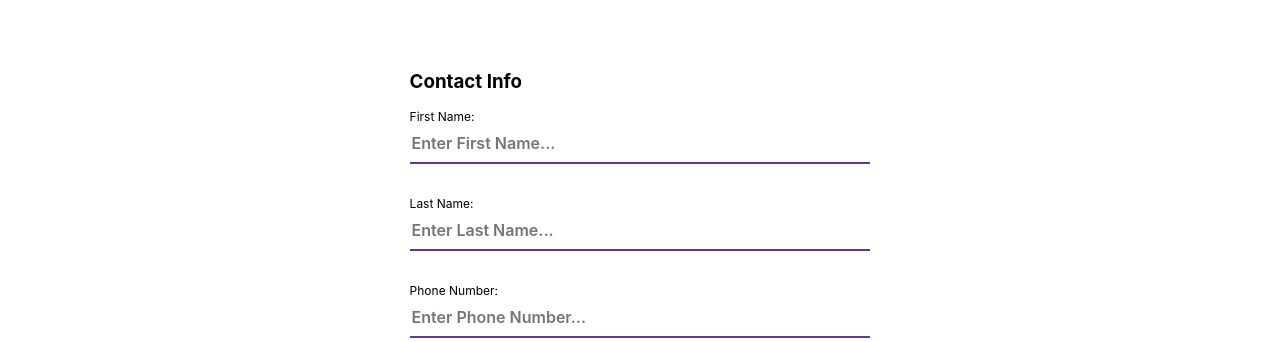
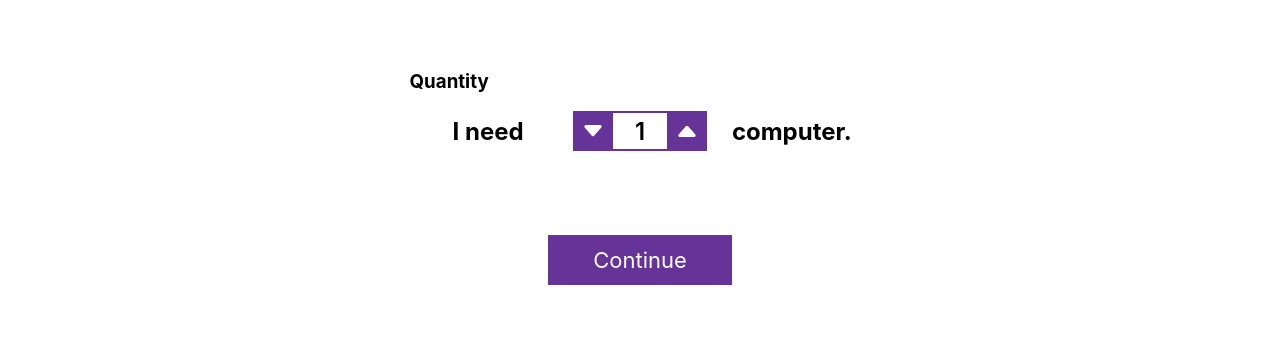
Before and after one commit to Bat-Cave/ezworkpc, a React (Create React App) app: page /#/order in a window 1280 px wide. Shown: the part 610-952 px from the top of the page. Built offline with nearby package versions, Linux system fonts and the light colour scheme; no server answers.

Commit message:
changed order flow. Minor style updates

```diff
--- a/package.json
+++ b/package.json
@@ -17,6 +17,7 @@
     "nodemon": "^2.0.7",
     "react": "^17.0.1",
     "react-dom": "^17.0.1",
+    "react-icons": "^4.2.0",
     "react-router-dom": "^5.2.0",
     "react-scripts": "4.0.2",
     "unirest": "^0.6.0",
--- a/src/Components/Order.js
+++ b/src/Components/Order.js
@@ -1,6 +1,7 @@
 import '../Styles/Order.css';
 import React, { useState, useEffect } from 'react';
 import { Link } from 'react-router-dom';
+import { BsFillCaretDownFill, BsFillCaretUpFill } from 'react-icons/bs';
 import axios from "axios";
 import { init } from 'emailjs-com';
 import emailjs from 'emailjs-com';
@@ -18,7 +19,8 @@
                                         shippingAddressStreet: '',
                                         shippingAddressCity: '',
                                         shippingAddressState: '',
-                                        shippingAddressZIP: ''
+                                        shippingAddressZIP: '',
+                                        quantity: 1
                                     })
     let [orderSubmitted, setOrderSubmitted] = useState('');
     let [orderReceived, setOrderReceived] = useState('');
@@ -211,8 +213,26 @@
         //     }, function(error) {
         //         console.log('FAILED...', error);
         // });
-        setOrderSubmitted('submitted');
     };
+
+    const updateQuantity = (val) => {
+        if(val === '+'){
+            if(inputs.quantity < 10){
+                setInputs(prev => ({
+                    ...prev,
+                    quantity: inputs.quantity + 1
+                }))
+            }
+        }
+        if(val === '-'){
+            if(inputs.quantity > 1){
+                setInputs(prev => ({
+                    ...prev,
+                    quantity: inputs.quantity - 1
+                }))
+            }
+        }
+    }
 
     return(
         <div className='order'>
@@ -250,11 +270,34 @@
                 </div>
             </section>
             <section>
-                <h3>Contact Info</h3>
+                <h3>Quantity</h3>
+                <div className='option textInput' id='quantity'>
+                    <h2>I need</h2>
+                    <div id='quant-element'>
+                        <button className='quant-button' onClick={() => updateQuantity('-')}><BsFillCaretDownFill/></button>
+                        <input readOnly className='check' type='number' name='quantity' min='1' max='10' value={inputs.quantity} onChange={(e) => handleInput(e.target.name, e.target.value)}/>
+                        <button className='quant-button' onClick={() => updateQuantity('+')}><BsFillCaretUpFill /></button>
+                    </div>
+                    <h2>{inputs.quantity > 1 ? 'computers.' : 'computer.'}</h2>
+                </div>
+            </section>
+            <section>
+                <div className='option buttons'>
+                    <button onClick={(e) => {
+                        setOrderSubmitted('submitted');
+                        setTimeout(() => {
+                            document.getElementById("contactInfo").scrollIntoView({behavior: 'smooth', block: 'start'});
+                        }, 500)
+                    }}>Continue</button>
+                </div>
             <span id='contactInfo'></span>
+            </section>
+            <div className={'confirmation ' + orderSubmitted}>
+                <section>
+                    <h2>Contact Info</h2>
                     <div className='option textInput'>
                         <div>First Name:</div>
-                    <input className='check' type='text' name='firstName' value={inputs.name} placeholder='Enter First Name...' onChange={(e) => handleInput(e.target.name, e.target.value)}/>
+                        <input className='check' type='text' name='firstName' value={inputs.firstName} placeholder='Enter First Name...' onChange={(e) => handleInput(e.target.name, e.target.value)}/>
                     </div>
                     <div className='option textInput'>
                         <div>Last Name:</div>
@@ -279,27 +322,15 @@
                     </div>
                 </section>
                 <section>
-                <h3>Finalize</h3>
-                <div className='option'>
+                    <div className='option buttons'>
                         <button onClick={(e) => {
                             submitRequest(e);
                         }}>Submit</button>
+                        <Link replace to='/order' onClick={(e) => {
+                        setOrderSubmitted('');
+                    }}>Cancel</Link>
                     </div>
                 </section>
-            <div className={'confirmation ' + orderSubmitted}>
-                {!orderReceived ? (
-                    <div>
-                        <div className='loader'>
-                        </div>
-                        <Link to='/home'>Close</Link>
-                    </div>
-                ) : (
-                    <div>
-                        <h1>Order Received!</h1>
-                        <h4>Check your email for a confirmation email.</h4>
-                        <Link to='/home'>Done</Link>
-                    </div>
-                )}
             </div>
         </div>
     )
--- a/src/Styles/App.css
+++ b/src/Styles/App.css
@@ -48,6 +48,13 @@
   color: white;
   padding: 12px;
   margin: 2px;
+  transition: all .25s ease;
+  cursor: pointer;
+}
+
+button:hover{
+  background: white;
+  color: rebeccapurple;
 }
 
 ::-webkit-scrollbar{
--- a/src/Styles/Nav.css
+++ b/src/Styles/Nav.css
@@ -9,7 +9,7 @@
     justify-content: center;
     padding: 0 2%;
     transition: all .25s ease;
-    z-index: 10;
+    z-index: 11110;
     border-bottom: 2px solid black;
 }
 
--- a/src/Styles/Order.css
+++ b/src/Styles/Order.css
@@ -3,6 +3,13 @@
     justify-content: center;
     align-items: center;
     flex-direction: column;
+    overflow-x: hidden;
+    flex-wrap: nowrap;
+}
+
+.order .side {
+    width: 100vw;
+    padding: 32px 10%;
 }
 
 .order h2{
@@ -42,9 +49,10 @@
     align-items: flex-start;
     margin: 16px 0;
 }
-.order .textInput div{
+.order .submitted .textInput div{
     width: 100%;
     display: flex;
+    flex-direction: row;
     justify-content: space-between;
     font-size: 12px;
 }
@@ -57,7 +65,66 @@
     display: flex;
     align-items: center;
     justify-content: space-between ;
+    margin: 0;
+    background: transparent;
 }
+#quantity{
+    flex-direction: row;
+    align-items: center;
+    justify-content: center;
+    margin: 16px 0;
+}
+#quant-element{
+    margin: 2px 6px;
+    width: 30%;
+    min-width: 75px;
+    text-align: center;
+}
+#quant-element input{
+    margin: 0;
+    width: 40%;
+    text-align: center;
+    justify-content: center;
+    align-items: center;
+    border-top: 2px solid rebeccapurple;
+    font-size: 24px;
+    font-weight: 600;
+}
+#quant-element button{
+    margin: 0;
+    padding: 4px;
+    width: 30%;
+    height: 40px;
+    display: flex;
+    justify-content: center;
+    align-items: center;
+    cursor: pointer;
+    font-size: 24px;
+}
+#quant-element button:hover{
+    color: white;
+    background: rebeccapurple;
+}
+#quant-element button:focus{
+    outline: none;
+}
+#quantity h2{
+    margin: 2px 0;
+    width: 35%;
+    border-bottom: none;
+    text-transform: none;
+}
+
+#quantity input::-webkit-outer-spin-button,
+#quantity input::-webkit-inner-spin-button {
+  -webkit-appearance: none;
+}
+
+/* Firefox */
+#quantity input[type=number] {
+  -moz-appearance: textfield;
+}
+
 
 .order input{
     margin-right: 12px;
@@ -116,23 +183,20 @@
 }
 
 .order .confirmation{
-    position: fixed;
-    top: 0;
-    left: 0;
-    width: 100vw;
-    height: 100vh;
-    backdrop-filter: blur(4px);
+    width: 100%;
+    min-height: 100vh;
+    background: white;
     display: none;
-    z-index: 100000;
+    opacity: 0;
+    z-index: 1;
+    transition: all .5s ease;
 }
 .order .submitted{
-    display: block;
-    z-index: 100000;
+    opacity: 1;
     display: flex;
     justify-content: center;
     align-items: center;
     flex-direction: column;
-    animation: fade-in .5s ease 1;
     text-align: center;
 }
 
@@ -144,6 +208,13 @@
     align-items: center;
     flex-direction: column;
     text-align: center;
+}
+.order .submitted section{
+    width: 80%;
+    display: flex;
+    flex-direction: column;
+    margin: 32px 0;
+    transition: all .25s ease;
 }
 .order .submitted a{
     width: 200px;
@@ -157,8 +228,42 @@
     background: rebeccapurple;
 }
 .order .submitted a:hover{
-  background: white;
-  color: rebeccapurple;
+    background: white;
+    color: rebeccapurple
+}
+.order .buttons{
+    width: 100%;
+    display: flex;
+    flex-direction: row;
+    justify-content: center;
+    align-items: center;
+    text-align: center;
+    margin: 0;
+}
+.order .submitted .buttons{
+    width: 100%;
+    display: flex;
+    flex-direction: row;
+    justify-content: center;
+    align-items: center;
+    text-align: center;
+    margin: 0;
+}
+.order .buttons a{
+    width: 40%;
+    height: 50px;
+    font-size: 22px;
+    display: flex;
+    justify-content: center;
+    align-items: center;
+}
+.order .buttons button{
+    width: 40%;
+    height: 50px;
+    font-size: 22px;
+    display: flex;
+    justify-content: center;
+    align-items: center;
 }
 .order .submitted .loader{
     display: block;
@@ -185,4 +290,10 @@
     .order section{
         width: 100%;
     }
+    #quantity{
+        flex-direction: column;
+        align-items: center;
+        justify-content: center;
+        margin: 16px 0;
+    }
   }
```
Also changed, not shown: 1 other file (tests, documents, lock files or other folders). Lines whose indentation alone changed are shown as unchanged.
